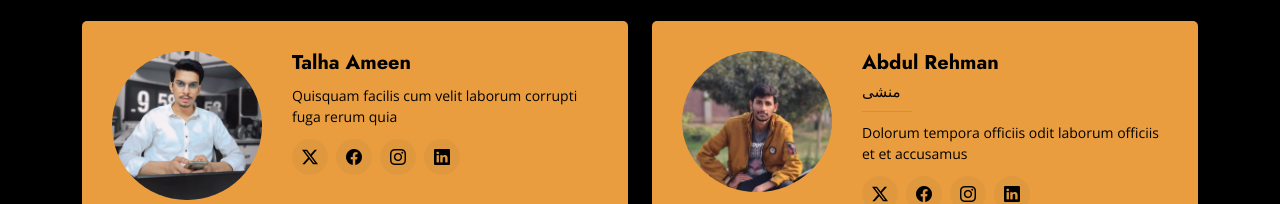
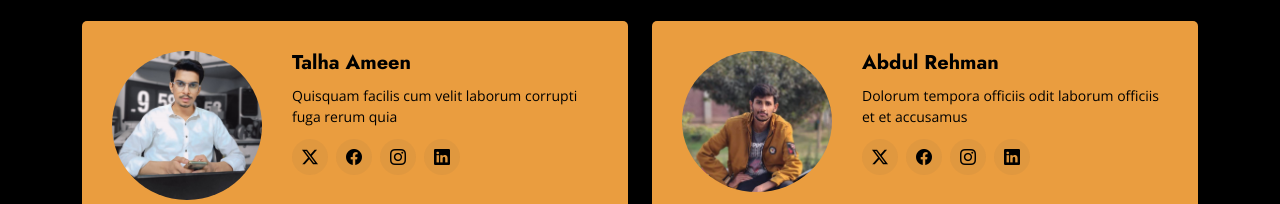
Before and after one commit to ghostAlpha0001/cloudhub, a plain HTML site: page index.html in a window 1280 px wide. Shown: the part 5032-5236 px from the top of the page. Drawn offline with nearby package versions, Linux system fonts and the light colour scheme.

Commit message:
data input

```diff
--- a/index.html
+++ b/index.html
@@ -595,7 +595,7 @@
               <div class="pic"><img src="assets/img/team/team-4.jpg" class="img-fluid" alt=""></div>
               <div class="member-info">
                 <h4 style="color: black;">Abdul Rehman</h4>
-                <span>منشی</span>
+
                 <p>Dolorum tempora officiis odit laborum officiis et et accusamus</p>
                 <div class="social">
                   <a href=""><i class="bi bi-twitter-x" style="color: black;"></i></a>
```
